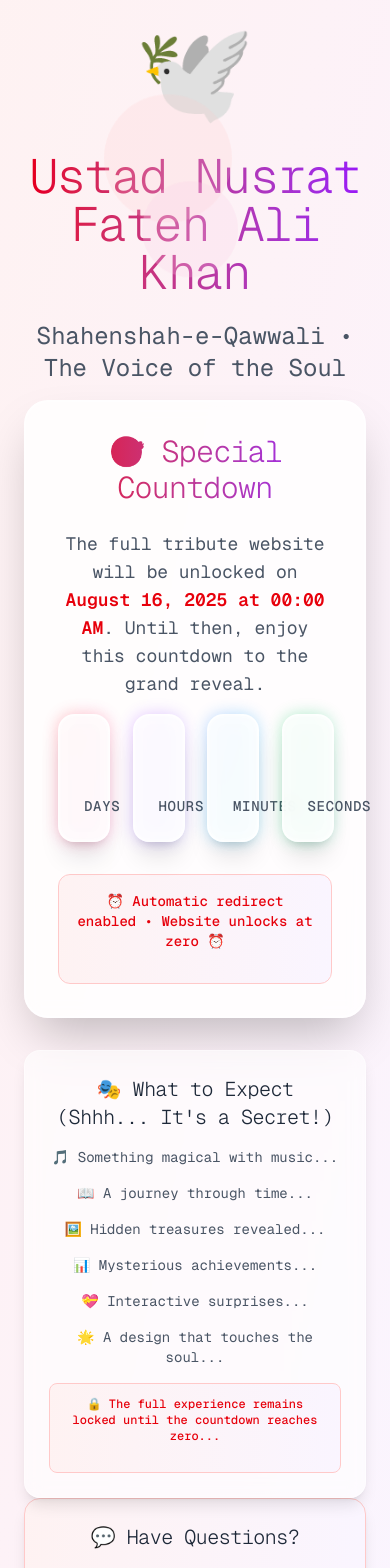
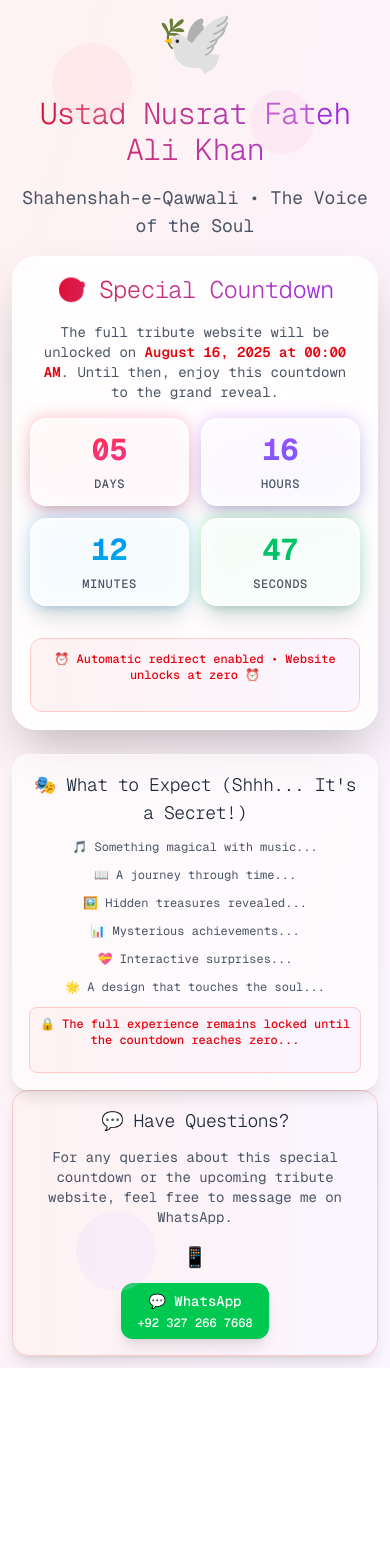
Before and after one commit to MurShidM01/NFAK-Website-React-Next-Js, a Next.js app: page / in a window 390 px wide. Shown: the top 1568 px of the page. After the commit the page ends 1368 px from the top, so only its background shows below. Built offline with nearby package versions, Linux system fonts and the light colour scheme.

Commit message:
Update LandingPage.js

```diff
--- a/app/components/LandingPage.js
+++ b/app/components/LandingPage.js
@@ -65,39 +65,39 @@
   ];
 
   return (
-    <div className="min-h-screen bg-gradient-to-br from-red-50 via-pink-50 to-purple-50 flex items-center justify-center p-6">
+    <div className="min-h-screen bg-gradient-to-br from-red-50 via-pink-50 to-purple-50 flex items-center justify-center p-3 sm:p-6">
       <div className={`max-w-4xl mx-auto text-center transition-all duration-1000 ${
         isVisible ? 'opacity-100 scale-100' : 'opacity-0 scale-95'
       }`}>
 
         {/* Main Icon */}
-        <div className="text-8xl mb-8 heartbeat">
+        <div className="text-6xl sm:text-7xl lg:text-8xl mb-6 sm:mb-8 heartbeat">
           🕊️
         </div>
 
         {/* Main Title */}
-        <h1 className="text-5xl font-light text-gray-800 mb-6 bg-gradient-to-r from-red-600 to-purple-600 bg-clip-text text-transparent">
+        <h1 className="text-3xl sm:text-4xl lg:text-5xl font-light text-gray-800 mb-4 sm:mb-6 bg-gradient-to-r from-red-600 to-purple-600 bg-clip-text text-transparent px-2">
           Ustad Nusrat Fateh Ali Khan
         </h1>
 
         {/* Subtitle */}
-        <p className="text-2xl text-gray-600 mb-8">
+        <p className="text-lg sm:text-xl lg:text-2xl text-gray-600 mb-6 sm:mb-8 px-2">
           Shahenshah-e-Qawwali • The Voice of the Soul
         </p>
 
         {/* Countdown Section */}
-        <div className="bg-white/80 backdrop-blur-sm rounded-3xl p-8 shadow-2xl border-2 border-white/60 mb-8">
-          <h2 className="text-3xl font-light text-gray-800 mb-6 bg-gradient-to-r from-red-600 to-purple-600 bg-clip-text text-transparent">
+        <div className="bg-white/80 backdrop-blur-sm rounded-3xl p-4 sm:p-6 lg:p-8 shadow-2xl border-2 border-white/60 mb-6 sm:mb-8">
+          <h2 className="text-2xl sm:text-3xl font-light text-gray-800 mb-4 sm:mb-6 bg-gradient-to-r from-red-600 to-purple-600 bg-clip-text text-transparent">
             🎯 Special Countdown
           </h2>
 
-          <p className="text-lg text-gray-600 mb-8 max-w-2xl mx-auto">
+          <p className="text-sm sm:text-base lg:text-lg text-gray-600 mb-6 sm:mb-8 max-w-2xl mx-auto px-2">
             The full tribute website will be unlocked on <span className="font-semibold text-red-600">August 16, 2025 at 00:00 AM</span>.
             Until then, enjoy this countdown to the grand reveal.
           </p>
 
           {/* Countdown Grid */}
-          <div className="grid grid-cols-4 gap-6 mb-8">
+          <div className="grid grid-cols-2 sm:grid-cols-4 gap-3 sm:gap-6 mb-8">
             {timeUnits.map((unit, index) => (
               <div
                 key={unit.label}
@@ -110,11 +110,11 @@
                 <div className={`absolute inset-0 bg-gradient-to-br ${unit.color} rounded-2xl opacity-30 blur-sm group-hover:opacity-50 transition-opacity duration-300`}></div>
 
                 {/* Main Card */}
-                <div className="relative bg-white/90 backdrop-blur-sm rounded-2xl p-6 border-2 border-white/60 shadow-xl hover:shadow-2xl transition-all duration-300">
-                  <div className={`text-5xl font-bold bg-gradient-to-br ${unit.color} bg-clip-text text-transparent mb-2 countdown-number`}>
+                <div className="relative bg-white/90 backdrop-blur-sm rounded-2xl p-3 sm:p-6 border-2 border-white/60 shadow-xl hover:shadow-2xl transition-all duration-300">
+                  <div className={`text-3xl sm:text-4xl lg:text-5xl font-bold bg-gradient-to-br ${unit.color} bg-clip-text text-transparent mb-2 countdown-number`}>
                     {unit.value}
                   </div>
-                  <div className="text-gray-600 text-sm font-medium uppercase tracking-wider">
+                  <div className="text-gray-600 text-xs sm:text-sm font-medium uppercase tracking-wider">
                     {unit.label}
                   </div>
                 </div>
@@ -123,19 +123,19 @@
           </div>
 
           {/* Auto-Redirect Message */}
-          <div className="bg-gradient-to-r from-red-50 to-purple-50 rounded-xl p-4 border border-red-200">
-            <p className="text-red-600 text-sm font-medium">
+          <div className="bg-gradient-to-r from-red-50 to-purple-50 rounded-xl p-3 sm:p-4 border border-red-200">
+            <p className="text-red-600 text-xs sm:text-sm font-medium text-center">
               ⏰ Automatic redirect enabled • Website unlocks at zero ⏰
             </p>
           </div>
         </div>
 
         {/* Additional Info */}
-        <div className="bg-white/60 backdrop-blur-sm rounded-2xl p-6 shadow-lg border border-white/40">
-          <h3 className="text-xl font-medium text-gray-800 mb-4">
+        <div className="bg-white/60 backdrop-blur-sm rounded-2xl p-4 sm:p-6 shadow-lg border border-white/40">
+          <h3 className="text-lg sm:text-xl font-medium text-gray-800 mb-3 sm:mb-4">
             🎭 What to Expect (Shhh... It's a Secret!)
           </h3>
-          <div className="grid md:grid-cols-2 gap-4 text-sm text-gray-600">
+          <div className="grid grid-cols-1 sm:grid-cols-2 gap-3 sm:gap-4 text-xs sm:text-sm text-gray-600">
             <div>🎵 Something magical with music...</div>
             <div>📖 A journey through time...</div>
             <div>🖼️ Hidden treasures revealed...</div>
@@ -143,49 +143,49 @@
             <div>💝 Interactive surprises...</div>
             <div>🌟 A design that touches the soul...</div>
           </div>
-          <div className="mt-4 p-3 bg-gradient-to-r from-red-50 to-purple-50 rounded-lg border border-red-200">
-            <p className="text-red-600 text-xs font-medium">
+          <div className="mt-3 sm:mt-4 p-2 sm:p-3 bg-gradient-to-r from-red-50 to-purple-50 rounded-lg border border-red-200">
+            <p className="text-red-600 text-xs font-medium text-center">
               🔒 The full experience remains locked until the countdown reaches zero...
             </p>
           </div>
         </div>
 
         {/* Contact Information */}
-        <div className="bg-gradient-to-r from-red-50 to-purple-50 rounded-2xl p-6 shadow-lg border border-red-200">
-          <h3 className="text-xl font-medium text-gray-800 mb-4">
+        <div className="bg-gradient-to-r from-red-50 to-purple-50 rounded-2xl p-4 sm:p-6 shadow-lg border border-red-200">
+          <h3 className="text-lg sm:text-xl font-medium text-gray-800 mb-3 sm:mb-4">
             💬 Have Questions?
           </h3>
-          <p className="text-gray-600 mb-4">
+          <p className="text-sm sm:text-base text-gray-600 mb-4 text-center">
             For any queries about this special countdown or the upcoming tribute website,
             feel free to message me on WhatsApp.
           </p>
-          <div className="flex items-center justify-center space-x-3">
-            <div className="text-2xl">📱</div>
+          <div className="flex flex-col sm:flex-row items-center justify-center space-y-3 sm:space-y-0 sm:space-x-3">
+            <div className="text-xl sm:text-2xl">📱</div>
             <a
               href="https://wa.me/923272667668"
               target="_blank"
               rel="noopener noreferrer"
-              className="inline-flex items-center space-x-2 bg-green-500 hover:bg-green-600 text-white px-6 py-3 rounded-xl font-medium transition-all duration-300 hover:scale-105 shadow-lg hover:shadow-xl"
+              className="inline-flex flex-col sm:flex-row items-center space-y-1 sm:space-y-0 sm:space-x-2 bg-green-500 hover:bg-green-600 text-white px-4 sm:px-6 py-2 sm:py-3 rounded-xl font-medium transition-all duration-300 hover:scale-105 shadow-lg hover:shadow-xl text-center"
             >
-              <span>💬 WhatsApp</span>
-              <span className="text-sm">+92 327 266 7668</span>
+              <span className="text-sm sm:text-base">💬 WhatsApp</span>
+              <span className="text-xs sm:text-sm">+92 327 266 7668</span>
             </a>
           </div>
         </div>
 
         {/* Floating Background Elements */}
-        <div className="absolute top-20 left-20 w-32 h-32 bg-red-200 rounded-full opacity-20 animate-pulse floating-element" style={{"--delay": "0"}}></div>
-        <div className="absolute top-40 right-32 w-24 h-24 bg-pink-200 rounded-full opacity-25 animate-bounce floating-element" style={{"--delay": "1"}}></div>
-        <div className="absolute bottom-32 left-32 w-28 h-28 bg-purple-200 rounded-full opacity-20 animate-ping floating-element" style={{"--delay": "2"}}></div>
+        <div className="absolute top-10 sm:top-20 left-10 sm:left-20 w-20 sm:w-32 h-20 sm:h-32 bg-red-200 rounded-full opacity-20 animate-pulse floating-element" style={{"--delay": "0"}}></div>
+        <div className="absolute top-20 sm:top-40 right-16 sm:right-32 w-16 sm:w-24 h-16 sm:h-24 bg-pink-200 rounded-full opacity-25 animate-bounce floating-element" style={{"--delay": "1"}}></div>
+        <div className="absolute bottom-16 sm:bottom-32 left-16 sm:left-32 w-20 sm:w-28 h-20 sm:h-28 bg-purple-200 rounded-full opacity-20 animate-ping floating-element" style={{"--delay": "2"}}></div>
 
         {/* Redirecting Overlay */}
         {isRedirecting && (
-          <div className="fixed inset-0 bg-red-500/95 backdrop-blur-sm flex items-center justify-center z-50">
+          <div className="fixed inset-0 bg-red-500/95 backdrop-blur-sm flex items-center justify-center z-50 p-4">
             <div className="text-center text-white">
-              <div className="text-6xl mb-6 animate-spin">🔄</div>
-              <div className="text-3xl font-medium mb-4">Website Unlocked!</div>
-              <div className="text-xl opacity-90">Redirecting to the full tribute website...</div>
-              <div className="text-sm opacity-70 mt-2">Please wait while we prepare your experience</div>
+              <div className="text-4xl sm:text-6xl mb-4 sm:mb-6 animate-spin">🔄</div>
+              <div className="text-2xl sm:text-3xl font-medium mb-3 sm:mb-4">Website Unlocked!</div>
+              <div className="text-lg sm:text-xl opacity-90">Redirecting to the full tribute website...</div>
+              <div className="text-xs sm:text-sm opacity-70 mt-2">Please wait while we prepare your experience</div>
             </div>
           </div>
         )}
```
